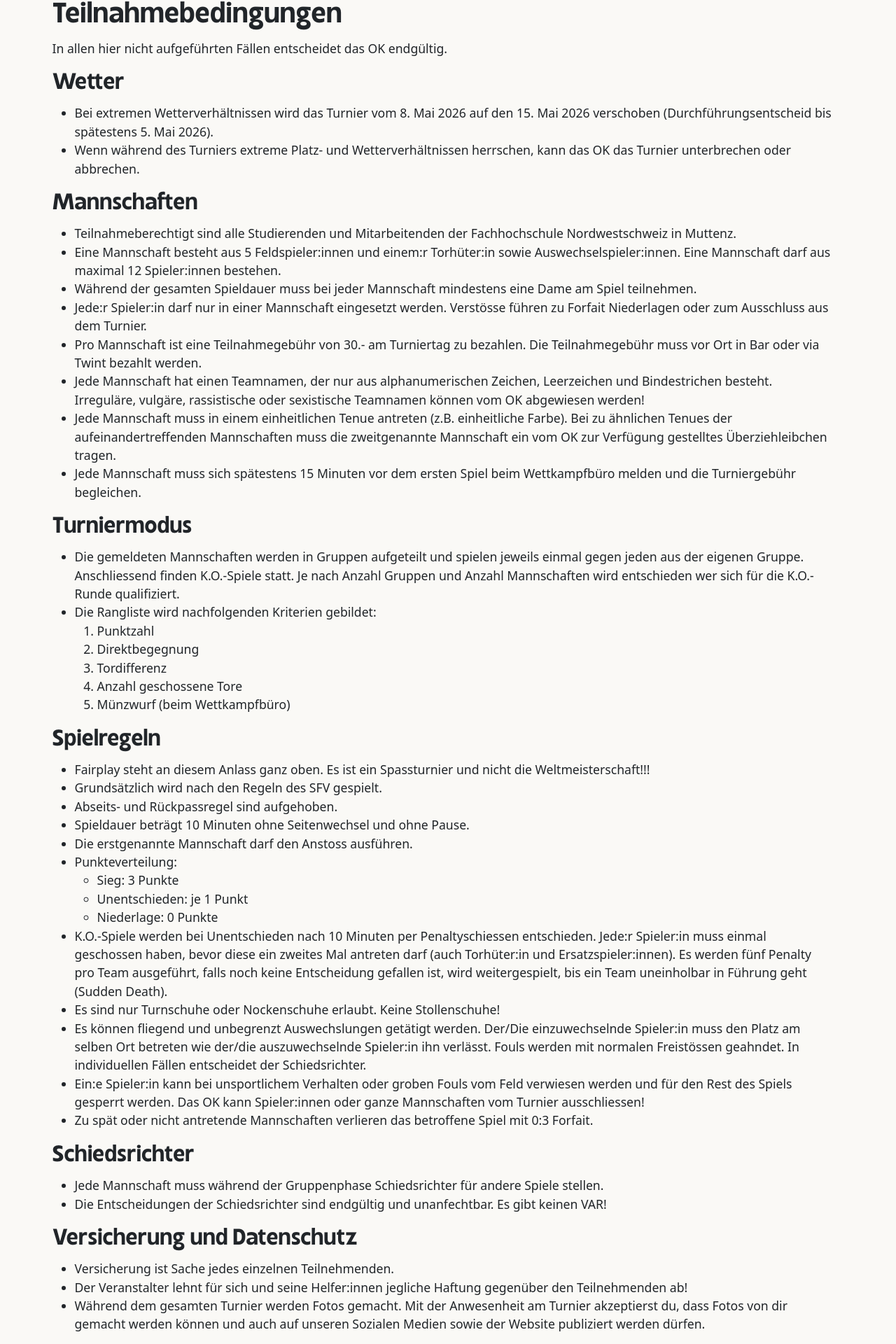
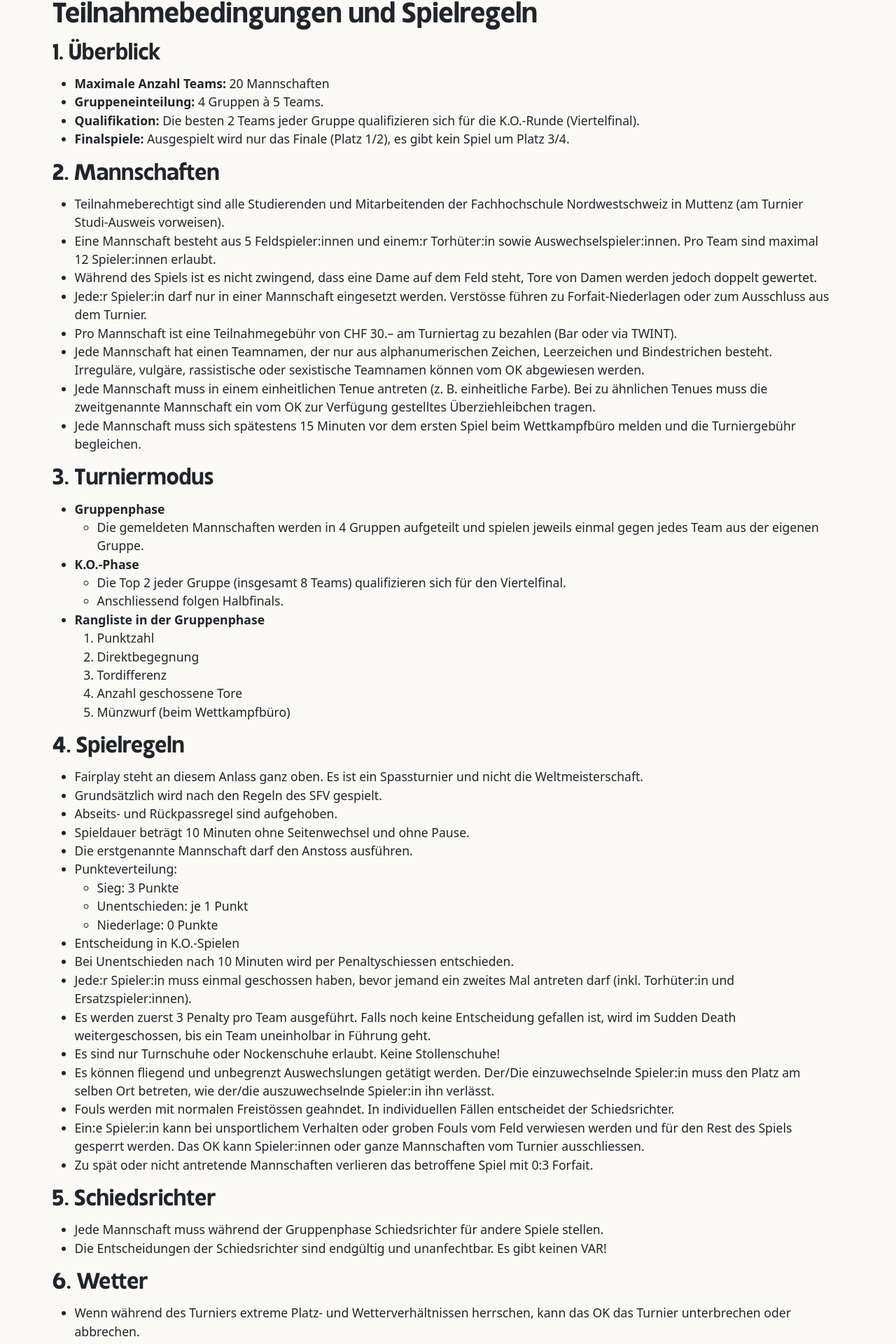
Before and after one commit to daka-fhnw/gruempi-2026, a React (Vite) app: page /regeln in a window 1280 px wide. Shown: the part 157-2077 px from the top of the page at 70% size. Built offline with nearby package versions, Linux system fonts and the light colour scheme.

Commit message:
game rules updated

```diff
--- a/src/pages/Regeln.tsx
+++ b/src/pages/Regeln.tsx
@@ -1,75 +1,89 @@
 export default function Regeln() {
   return (
-    <div>
-      <h1>Teilnahmebedingungen</h1>
-      <p>
-        In allen hier nicht aufgeführten Fällen entscheidet das OK endgültig.
-      </p>
-      <h2>Wetter</h2>
+    <>
+      <h1>Teilnahmebedingungen und Spielregeln</h1>
+      <h2>1. Überblick</h2>
       <ul>
         <li>
-          Bei extremen Wetterverhältnissen wird das Turnier vom 8. Mai 2026 auf
-          den 15. Mai 2026 verschoben (Durchführungsentscheid bis spätestens 5.
-          Mai 2026).
+          <b>Maximale Anzahl Teams:</b> 20 Mannschaften
         </li>
         <li>
-          Wenn während des Turniers extreme Platz- und Wetterverhältnissen
-          herrschen, kann das OK das Turnier unterbrechen oder abbrechen.
+          <b>Gruppeneinteilung:</b> 4 Gruppen à 5 Teams.
+        </li>
+        <li>
+          <b>Qualifikation:</b> Die besten 2 Teams jeder Gruppe qualifizieren
+          sich für die K.O.-Runde (Viertelfinal).
+        </li>
+        <li>
+          <b>Finalspiele:</b> Ausgespielt wird nur das Finale (Platz 1/2), es
+          gibt kein Spiel um Platz 3/4.
         </li>
       </ul>
-      <h2>Mannschaften</h2>
+      <h2>2. Mannschaften</h2>
       <ul>
         <li>
           Teilnahmeberechtigt sind alle Studierenden und Mitarbeitenden der
-          Fachhochschule Nordwestschweiz in Muttenz.
+          Fachhochschule Nordwestschweiz in Muttenz (am Turnier Studi-Ausweis
+          vorweisen).
         </li>
         <li>
           Eine Mannschaft besteht aus 5 Feldspieler:innen und einem:r
-          Torhüter:in sowie Auswechselspieler:innen. Eine Mannschaft darf aus
-          maximal 12 Spieler:innen bestehen.
+          Torhüter:in sowie Auswechselspieler:innen. Pro Team sind maximal 12
+          Spieler:innen erlaubt.
         </li>
         <li>
-          Während der gesamten Spieldauer muss bei jeder Mannschaft mindestens
-          eine Dame am Spiel teilnehmen.
+          Während des Spiels ist es nicht zwingend, dass eine Dame auf dem Feld
+          steht, Tore von Damen werden jedoch doppelt gewertet.
         </li>
         <li>
           Jede:r Spieler:in darf nur in einer Mannschaft eingesetzt werden.
-          Verstösse führen zu Forfait Niederlagen oder zum Ausschluss aus dem
+          Verstösse führen zu Forfait-Niederlagen oder zum Ausschluss aus dem
           Turnier.
         </li>
         <li>
-          Pro Mannschaft ist eine Teilnahmegebühr von 30.- am Turniertag zu
-          bezahlen. Die Teilnahmegebühr muss vor Ort in Bar oder via Twint
-          bezahlt werden.
+          Pro Mannschaft ist eine Teilnahmegebühr von CHF 30.– am Turniertag zu
+          bezahlen (Bar oder via TWINT).
         </li>
         <li>
           Jede Mannschaft hat einen Teamnamen, der nur aus alphanumerischen
           Zeichen, Leerzeichen und Bindestrichen besteht. Irreguläre, vulgäre,
           rassistische oder sexistische Teamnamen können vom OK abgewiesen
-          werden!
+          werden.
         </li>
         <li>
-          Jede Mannschaft muss in einem einheitlichen Tenue antreten (z.B.
-          einheitliche Farbe). Bei zu ähnlichen Tenues der aufeinandertreffenden
-          Mannschaften muss die zweitgenannte Mannschaft ein vom OK zur
-          Verfügung gestelltes Überziehleibchen tragen.
+          Jede Mannschaft muss in einem einheitlichen Tenue antreten (z. B.
+          einheitliche Farbe). Bei zu ähnlichen Tenues muss die zweitgenannte
+          Mannschaft ein vom OK zur Verfügung gestelltes Überziehleibchen
+          tragen.
         </li>
         <li>
           Jede Mannschaft muss sich spätestens 15 Minuten vor dem ersten Spiel
           beim Wettkampfbüro melden und die Turniergebühr begleichen.
         </li>
       </ul>
-      <h2>Turniermodus</h2>
+      <h2>3. Turniermodus</h2>
       <ul>
         <li>
-          Die gemeldeten Mannschaften werden in Gruppen aufgeteilt und spielen
-          jeweils einmal gegen jeden aus der eigenen Gruppe. Anschliessend
-          finden K.O.-Spiele statt. Je nach Anzahl Gruppen und Anzahl
-          Mannschaften wird entschieden wer sich für die K.O.-Runde
-          qualifiziert.
+          <b>Gruppenphase</b>
+          <ul>
+            <li>
+              Die gemeldeten Mannschaften werden in 4 Gruppen aufgeteilt und
+              spielen jeweils einmal gegen jedes Team aus der eigenen Gruppe.
+            </li>
+          </ul>
         </li>
         <li>
-          Die Rangliste wird nachfolgenden Kriterien gebildet:
+          <b>K.O.-Phase</b>
+          <ul>
+            <li>
+              Die Top 2 jeder Gruppe (insgesamt 8 Teams) qualifizieren sich für
+              den Viertelfinal.
+            </li>
+            <li>Anschliessend folgen Halbfinals.</li>
+          </ul>
+        </li>
+        <li>
+          <b>Rangliste in der Gruppenphase</b>
           <ol>
             <li>Punktzahl</li>
             <li>Direktbegegnung</li>
@@ -79,11 +93,11 @@ export default function Regeln() {
           </ol>
         </li>
       </ul>
-      <h2>Spielregeln</h2>
+      <h2>4. Spielregeln</h2>
       <ul>
         <li>
           Fairplay steht an diesem Anlass ganz oben. Es ist ein Spassturnier und
-          nicht die Weltmeisterschaft!!!
+          nicht die Weltmeisterschaft.
         </li>
         <li>Grundsätzlich wird nach den Regeln des SFV gespielt.</li>
         <li>Abseits- und Rückpassregel sind aufgehoben.</li>
@@ -99,13 +113,19 @@ export default function Regeln() {
             <li>Niederlage: 0 Punkte</li>
           </ul>
         </li>
+        <li>Entscheidung in K.O.-Spielen</li>
         <li>
-          K.O.-Spiele werden bei Unentschieden nach 10 Minuten per
-          Penaltyschiessen entschieden. Jede:r Spieler:in muss einmal geschossen
-          haben, bevor diese ein zweites Mal antreten darf (auch Torhüter:in und
-          Ersatzspieler:innen). Es werden fünf Penalty pro Team ausgeführt,
-          falls noch keine Entscheidung gefallen ist, wird weitergespielt, bis
-          ein Team uneinholbar in Führung geht (Sudden Death).
+          Bei Unentschieden nach 10 Minuten wird per Penaltyschiessen
+          entschieden.
+        </li>
+        <li>
+          Jede:r Spieler:in muss einmal geschossen haben, bevor jemand ein
+          zweites Mal antreten darf (inkl. Torhüter:in und Ersatzspieler:innen).
+        </li>
+        <li>
+          Es werden zuerst 3 Penalty pro Team ausgeführt. Falls noch keine
+          Entscheidung gefallen ist, wird im Sudden Death weitergeschossen, bis
+          ein Team uneinholbar in Führung geht.
         </li>
         <li>
           Es sind nur Turnschuhe oder Nockenschuhe erlaubt. Keine Stollenschuhe!
@@ -113,22 +133,24 @@ export default function Regeln() {
         <li>
           Es können fliegend und unbegrenzt Auswechslungen getätigt werden.
           Der/Die einzuwechselnde Spieler:in muss den Platz am selben Ort
-          betreten wie der/die auszuwechselnde Spieler:in ihn verlässt. Fouls
-          werden mit normalen Freistössen geahndet. In individuellen Fällen
-          entscheidet der Schiedsrichter.
+          betreten, wie der/die auszuwechselnde Spieler:in ihn verlässt.
+        </li>
+        <li>
+          Fouls werden mit normalen Freistössen geahndet. In individuellen
+          Fällen entscheidet der Schiedsrichter.
         </li>
         <li>
           Ein:e Spieler:in kann bei unsportlichem Verhalten oder groben Fouls
           vom Feld verwiesen werden und für den Rest des Spiels gesperrt werden.
           Das OK kann Spieler:innen oder ganze Mannschaften vom Turnier
-          ausschliessen!
+          ausschliessen.
         </li>
         <li>
           Zu spät oder nicht antretende Mannschaften verlieren das betroffene
           Spiel mit 0:3 Forfait.
         </li>
       </ul>
-      <h2>Schiedsrichter</h2>
+      <h2>5. Schiedsrichter</h2>
       <ul>
         <li>
           Jede Mannschaft muss während der Gruppenphase Schiedsrichter für
@@ -139,12 +161,19 @@ export default function Regeln() {
           Es gibt keinen VAR!
         </li>
       </ul>
-      <h2>Versicherung und Datenschutz</h2>
+      <h2>6. Wetter</h2>
+      <ul>
+        <li>
+          Wenn während des Turniers extreme Platz- und Wetterverhältnissen
+          herrschen, kann das OK das Turnier unterbrechen oder abbrechen.
+        </li>
+      </ul>
+      <h2>7. Versicherung und Datenschutz</h2>
       <ul>
         <li>Versicherung ist Sache jedes einzelnen Teilnehmenden.</li>
         <li>
           Der Veranstalter lehnt für sich und seine Helfer:innen jegliche
-          Haftung gegenüber den Teilnehmenden ab!
+          Haftung gegenüber den Teilnehmenden ab.
         </li>
         <li>
           Während dem gesamten Turnier werden Fotos gemacht. Mit der Anwesenheit
@@ -153,6 +182,6 @@ export default function Regeln() {
           werden dürfen.
         </li>
       </ul>
-    </div>
+    </>
   );
 }
```
